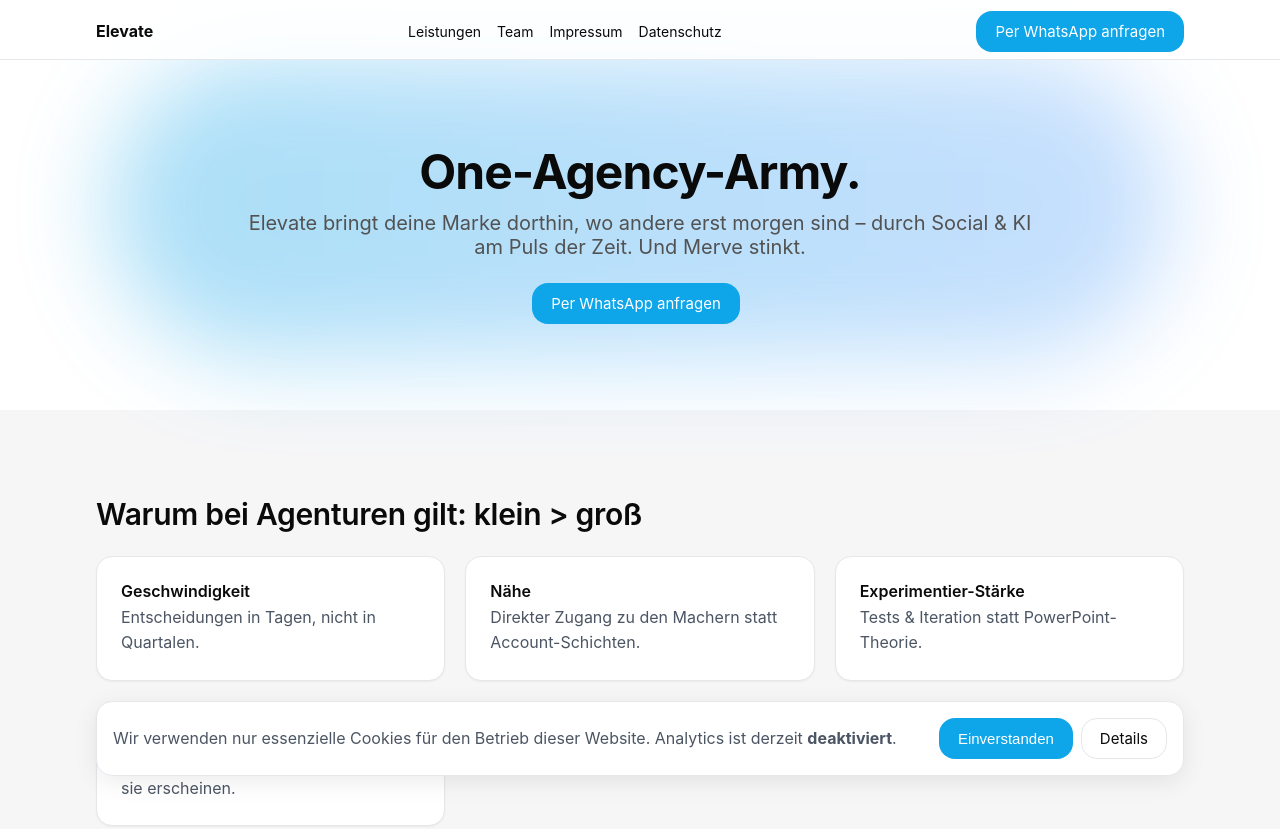
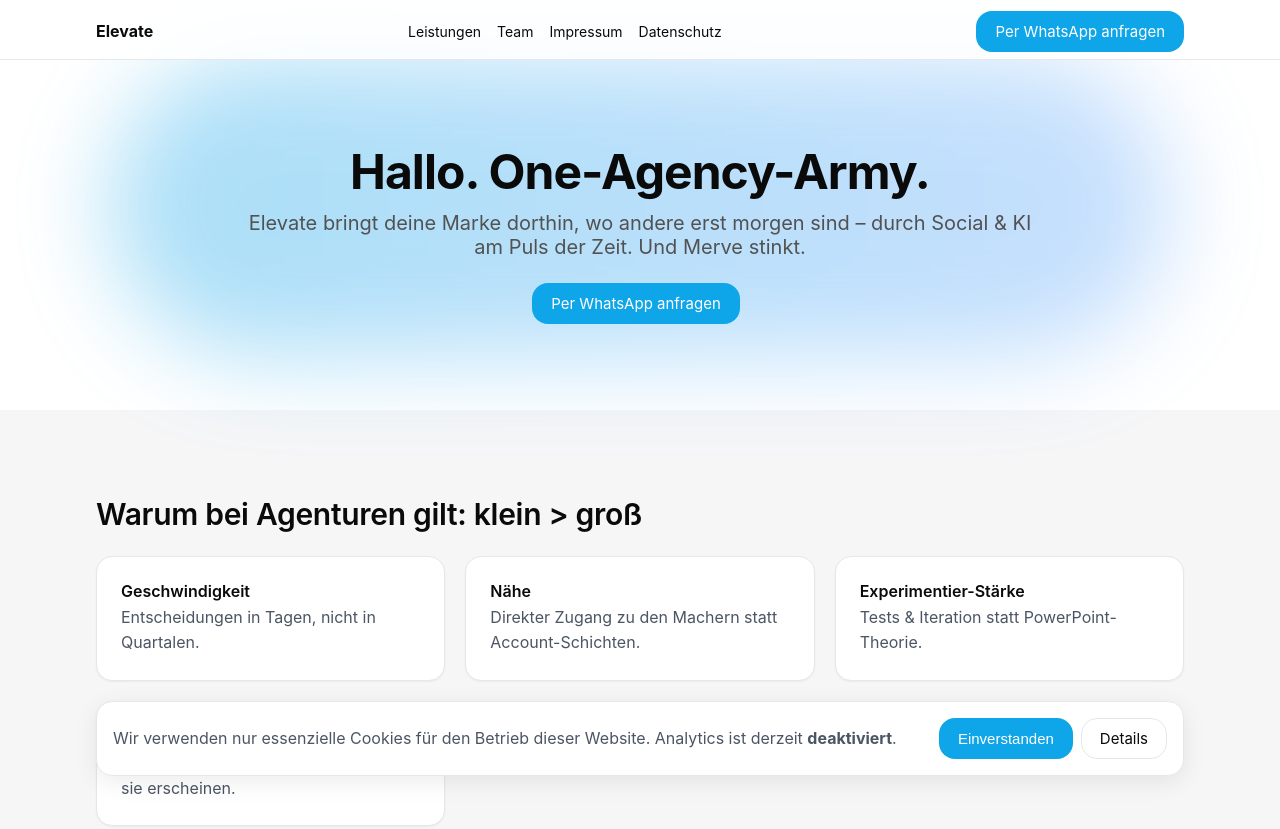
Before and after one commit to FrechFuchs777/elevate777, a plain HTML site: page index.html in a window 1280 px wide. Shown: the top 829 px of the page. Drawn offline with Linux system fonts and the light colour scheme.

Commit message:
Update index.html

```diff
--- a/index.html
+++ b/index.html
@@ -82,7 +82,7 @@
     <section class="section">
       <div class="container hero-wrap">
         <div aria-hidden="true" class="hero-blob"></div>
-        <h1 class="h1" data-reveal>One-Agency-Army.</h1>
+        <h1 class="h1" data-reveal>Hallo. One-Agency-Army.</h1>
         <p class="lead" data-reveal>
           Elevate bringt deine Marke dorthin, wo andere erst morgen sind – durch Social & KI am Puls der Zeit. Und Merve stinkt.
         </p>
```
